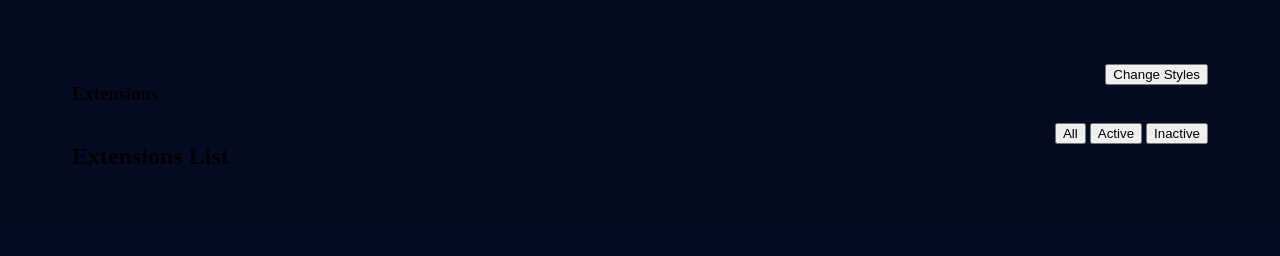
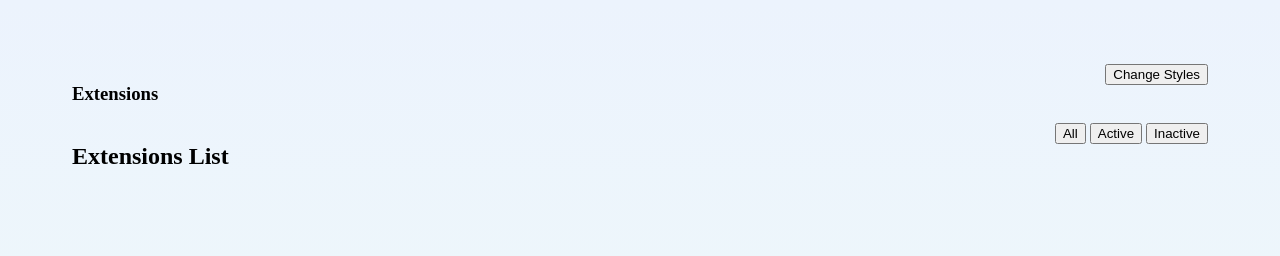
Before and after one commit to winterbarry/browser-extensions, a website built with webpack: page src/template.html in a window 1280 px wide. Built offline with nearby package versions, Linux system fonts and the light colour scheme.

Commit message:
added background gradient for light theme

```diff
--- a/src/style.css
+++ b/src/style.css
@@ -1,8 +1,3 @@
-body {
-  height: 100vh;
-  background: linear-gradient(to bottom, #040A1F, #060C27, #070F2F);
-}
-
 .main-container {
   margin: 4rem;
 }
@@ -16,3 +11,15 @@ body {
   display: flex;
   justify-content: space-between;
 }
+
+/* Dark Theme */
+/* body {
+  height: 100vh;
+  background: linear-gradient(to bottom, #040A1F, #060C27, #070F2F);
+} */
+
+/* Light Theme */
+body {
+  height: 100vh;
+  background: linear-gradient(to bottom, #ecf3fd, #eef8fa, #eefafa);
+}
```
